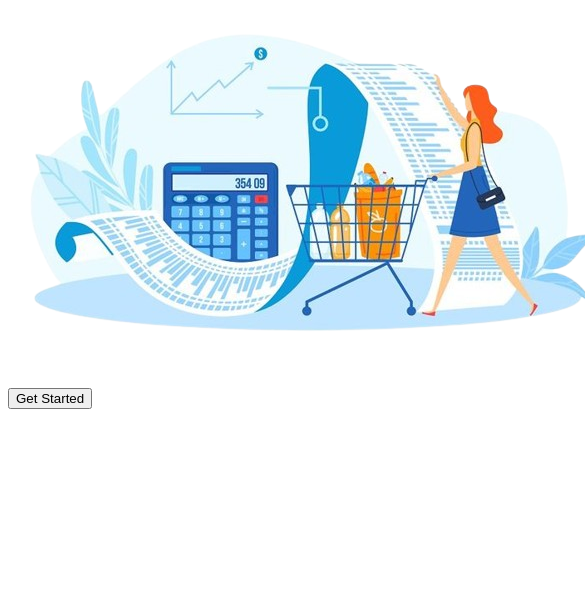
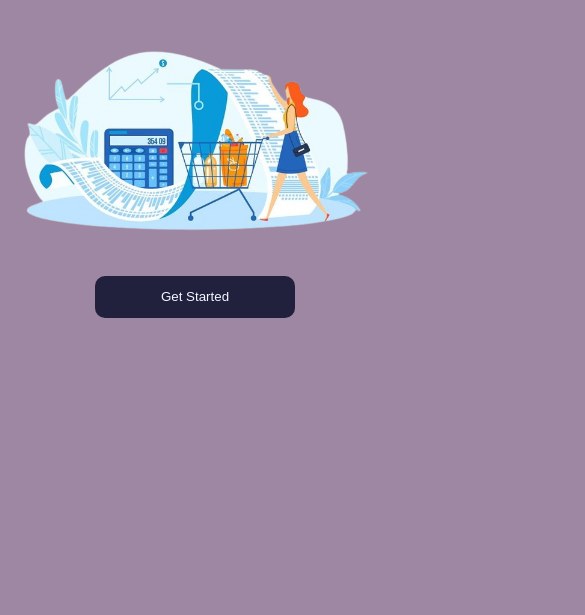
Before and after one commit to Maureen-Gatweri/expense-tracker-, a plain HTML site: page index.html in a window 390 px wide. Shown: the part 229-844 px from the top of the page, 585 px wide, since content can reach past the window. Drawn offline with Linux system fonts and the light colour scheme.

```diff
--- a/index.html
+++ b/index.html
@@ -4,7 +4,7 @@
     <meta charset="UTF-8">
     <meta name="viewport" content="width=device-width, initial-scale=1.0">
     <title>Landing Page</title>
-    <link rel="stylesheet" href="script.css">
+    <link rel="stylesheet" href="style.css">
 </head>
 <body id="Landing-body">
     <div id="landingPage-text">
```
Also changed, not shown: main.html (+2 -2 lines).
